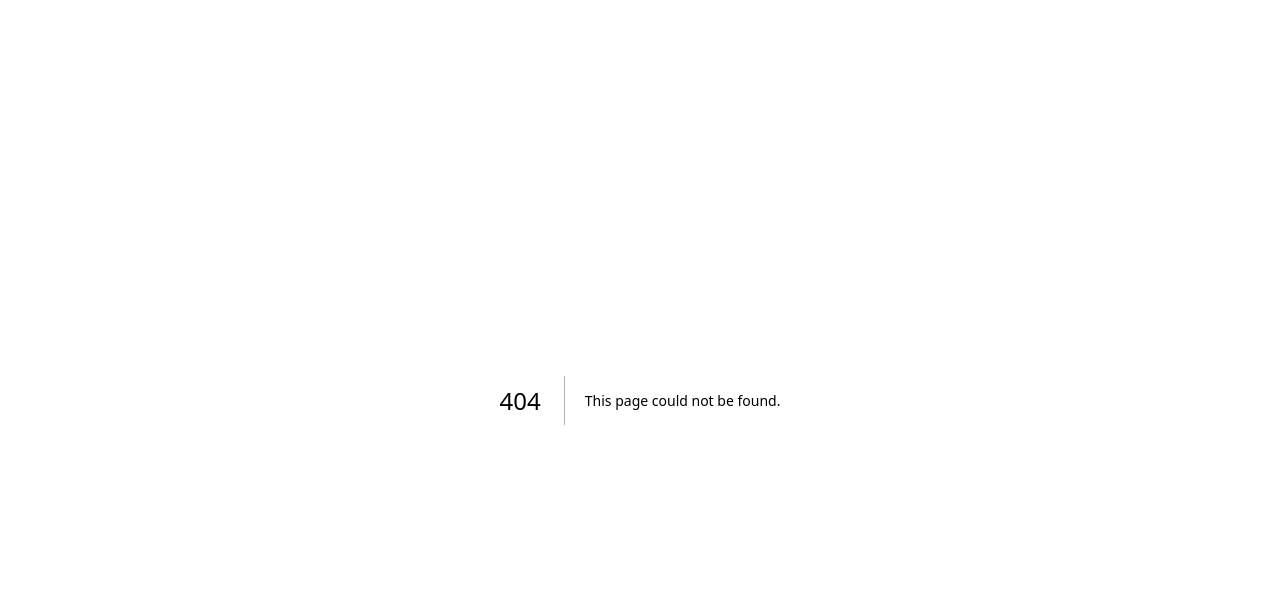
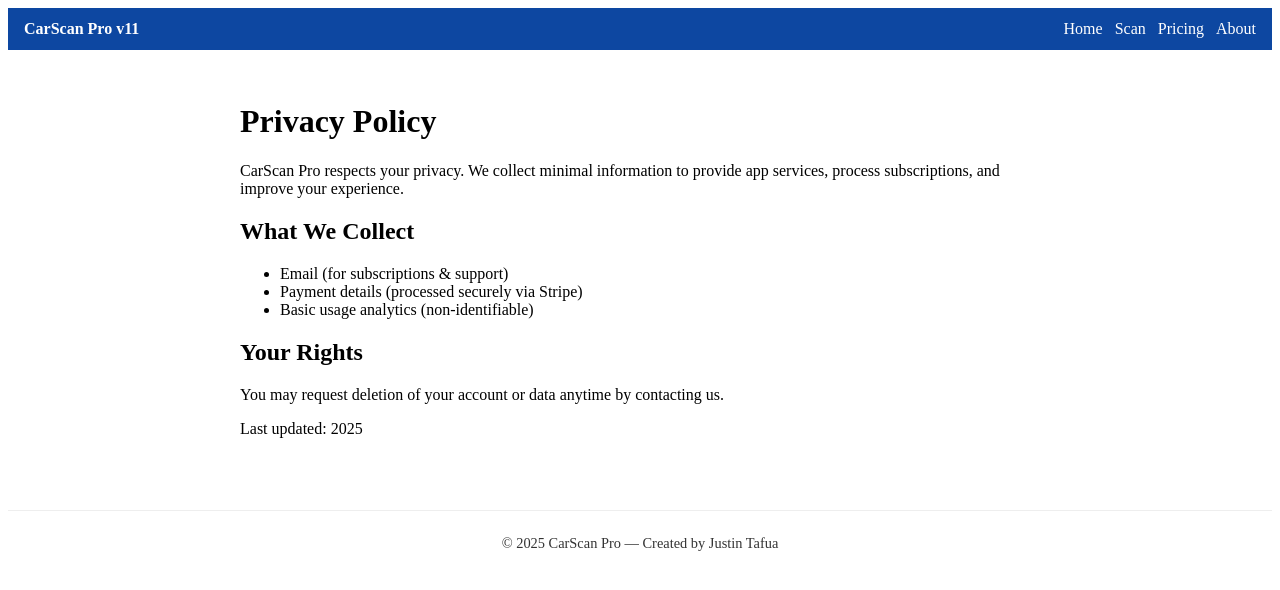
Before and after one commit to JustinTafua/CarScanProV11., a Next.js app: page /privacy in a window 1280 px wide. Before the commit this address had no page. Shown: the top 590 px of the page. Built offline with nearby package versions, Linux system fonts and the light colour scheme.

Commit message:
Create privacy.js

```diff
--- /dev/null
+++ b/src/pages/privacy.js
@@ -0,0 +1,31 @@
+import Navbar from "../components/Navbar";
+import Footer from "../components/Footer";
+
+export default function Privacy() {
+  return (
+    <div>
+      <Navbar />
+      <main style={{ padding: "2rem", maxWidth: "800px", margin: "auto" }}>
+        <h1>Privacy Policy</h1>
+        <p>
+          CarScan Pro respects your privacy. We collect minimal information to
+          provide app services, process subscriptions, and improve your
+          experience.
+        </p>
+        <h2>What We Collect</h2>
+        <ul>
+          <li>Email (for subscriptions & support)</li>
+          <li>Payment details (processed securely via Stripe)</li>
+          <li>Basic usage analytics (non-identifiable)</li>
+        </ul>
+        <h2>Your Rights</h2>
+        <p>
+          You may request deletion of your account or data anytime by contacting
+          us.
+        </p>
+        <p>Last updated: {new Date().getFullYear()}</p>
+      </main>
+      <Footer />
+    </div>
+  );
+}
```
